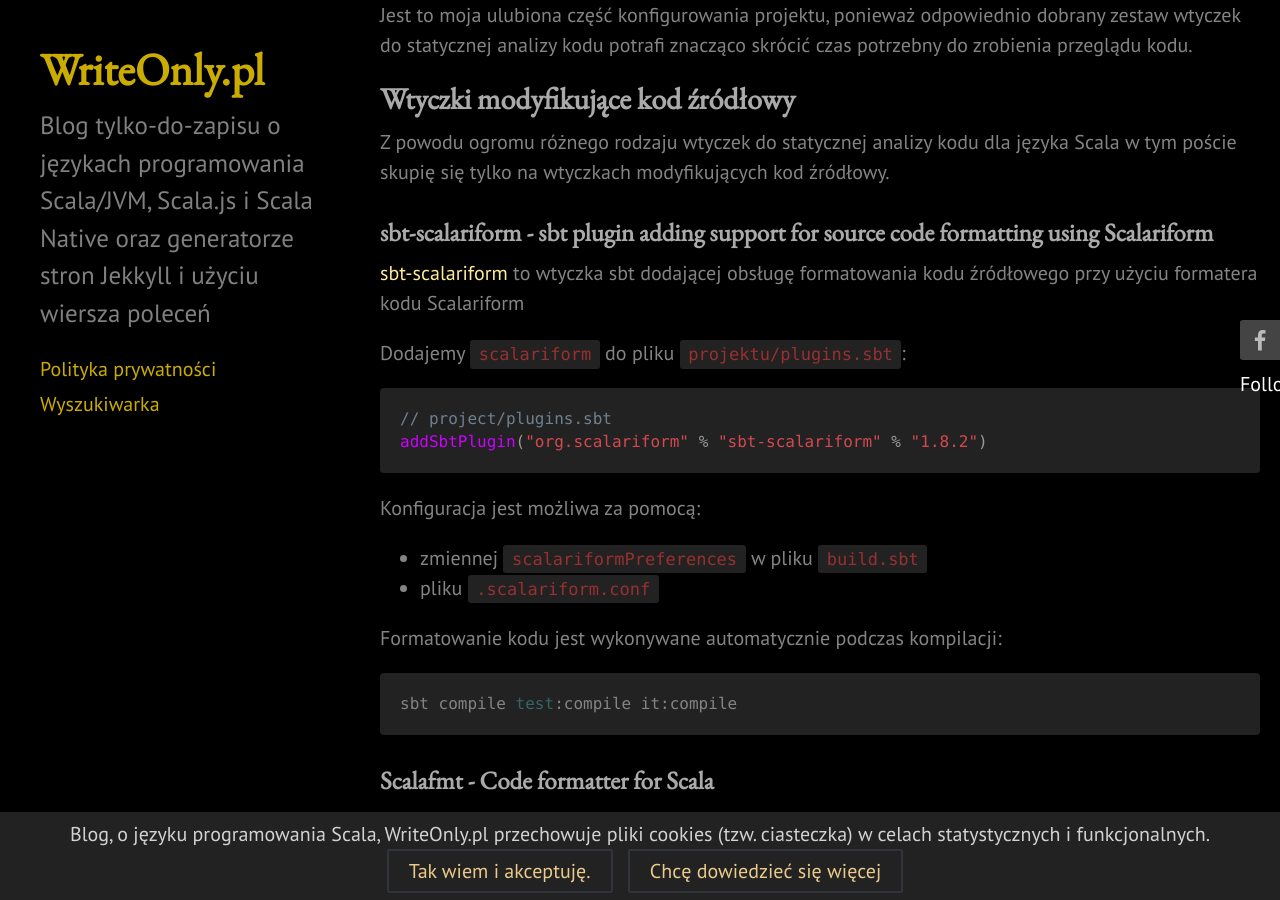
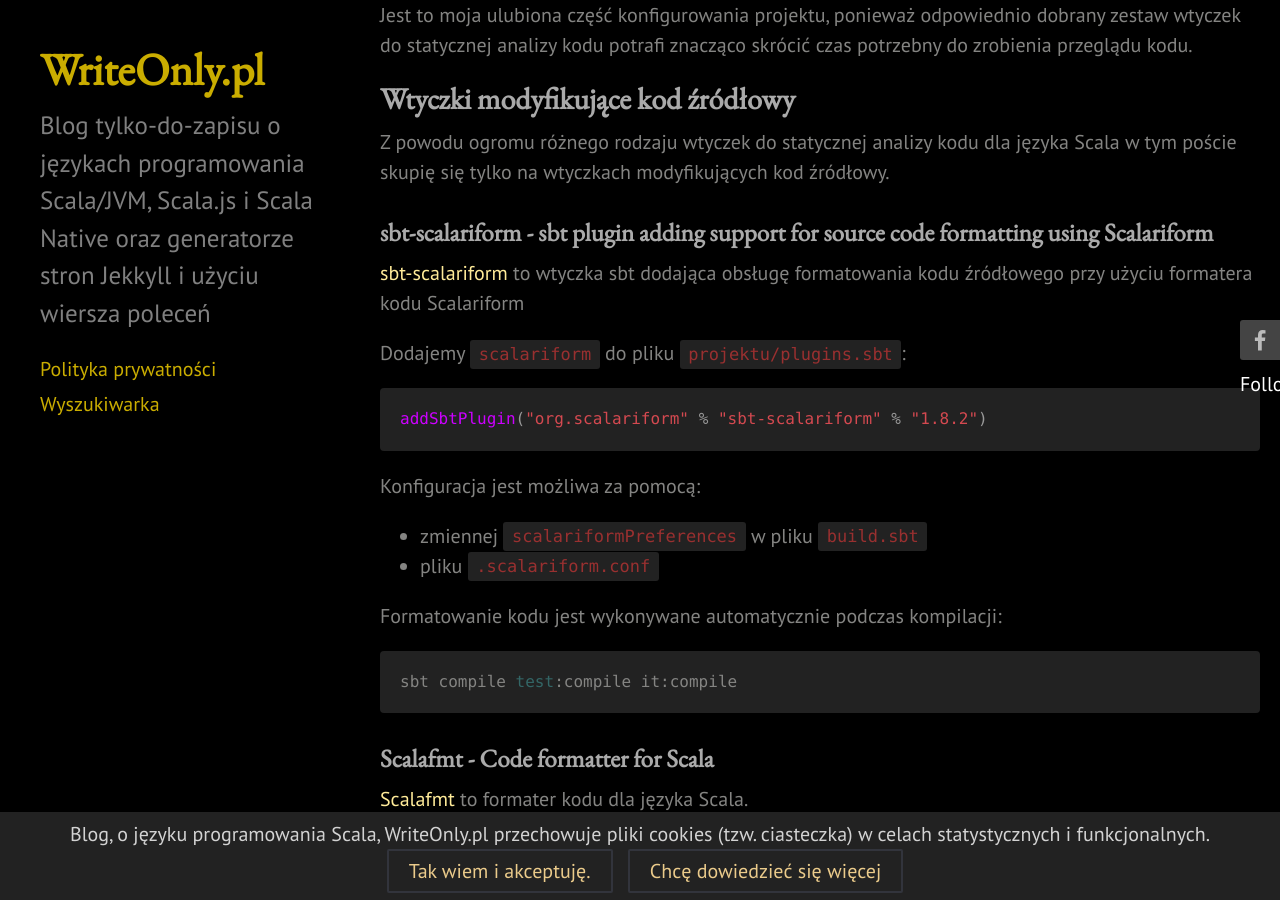
Before and after one commit to kamil-adam/kamil-adam-old, a Jekyll site: the page built from _posts/2018-10-24-statyczna-analiza-kodu-1.md, in a window 1280 px wide and 900 px high, scrolled down 586 px. Built offline with Jekyll 4.4.1, drawn with Linux system fonts in a browser that asks for light colours; comment, search, counter and statistics services are not loaded; some of the changed text lies outside the part shown.

Commit message:
Update 2018-10-24-statyczna-analiza-kodu-1.md

````diff
--- a/_posts/2018-10-24-statyczna-analiza-kodu-1.md
+++ b/_posts/2018-10-24-statyczna-analiza-kodu-1.md
@@ -31,11 +31,10 @@ w tym poście skupię się tylko na wtyczkach modyfikujących kod źródłowy.
 
 ### sbt-scalariform - sbt plugin adding support for source code formatting using Scalariform
 [sbt-scalariform](<https://github.com/sbt/sbt-scalariform>)
-to wtyczka sbt dodającej obsługę formatowania kodu źródłowego przy użyciu formatera kodu Scalariform
+to wtyczka sbt dodająca obsługę formatowania kodu źródłowego przy użyciu formatera kodu Scalariform
 
 Dodajemy `scalariform`  do pliku `projektu/plugins.sbt`:
 ```scala
-// project/plugins.sbt
 addSbtPlugin("org.scalariform" % "sbt-scalariform" % "1.8.2")
 ```
 
@@ -141,7 +140,7 @@ sbt 'scalafix --check' 'test:scalafix --check' 'it:scalafix --check'
 ## Podsumowanie
 
 Wszystkie wymienione wyżej wtyczki dodałem do projektu
-[resentiment](<https://github.com/writeonly/resentiment>.)
+[resentiment](<https://github.com/writeonly/resentiment>).
 
 Na chwilę obecna moja komenda do zbudowania tego projektu to:
 ```bash
````
